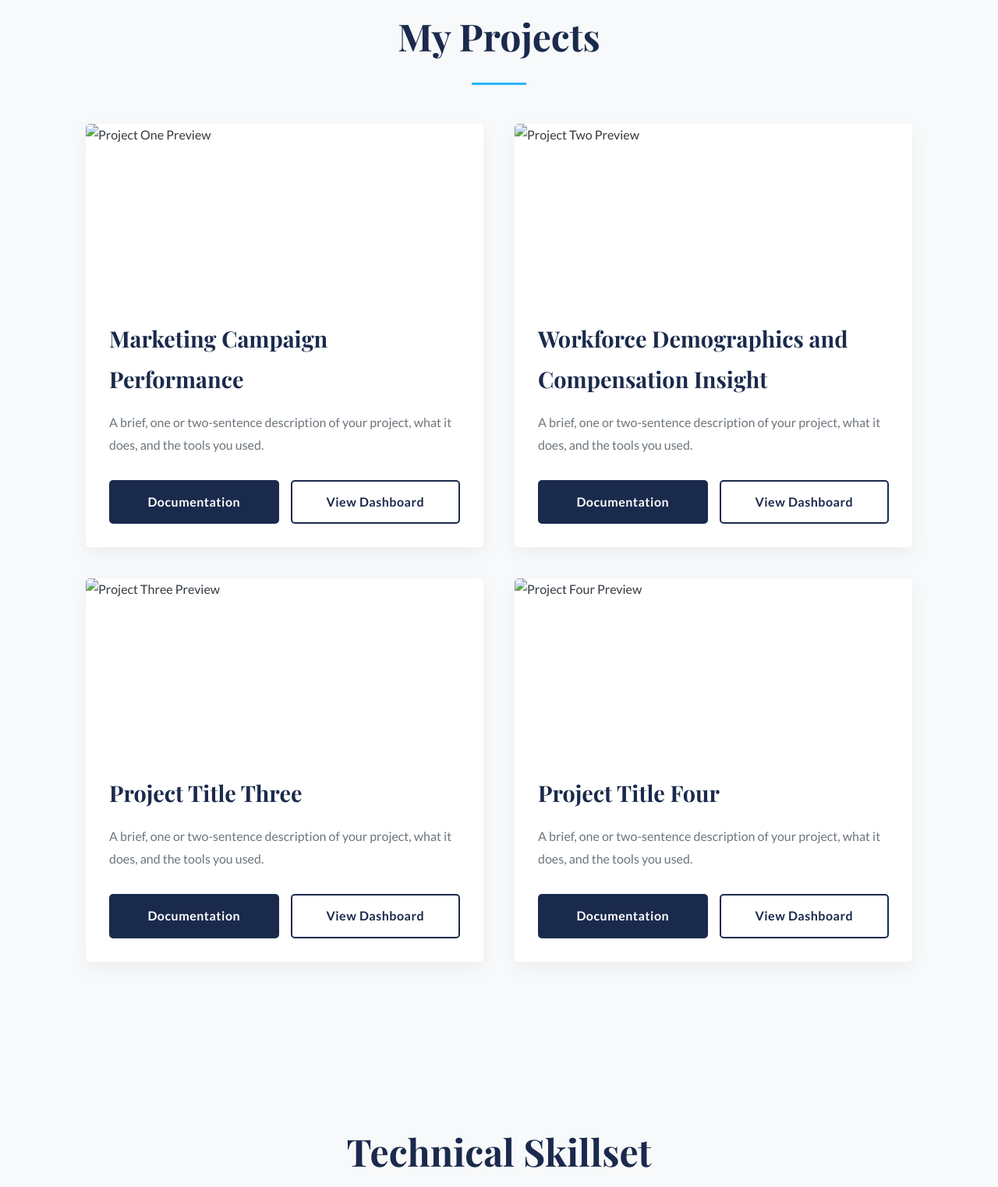
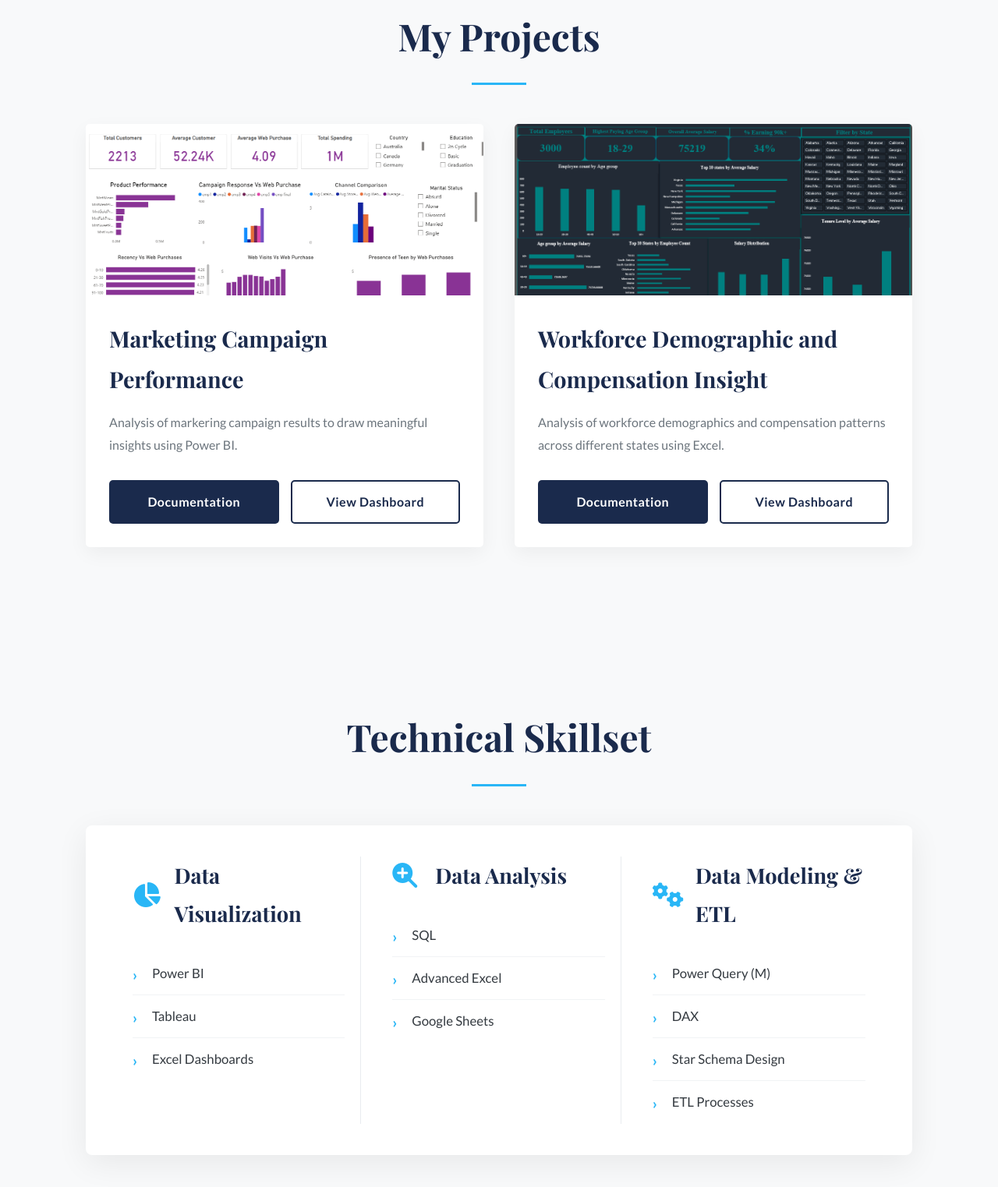
Before and after one commit to adulojumiriam-hub/adulojumiriam.github.io, a plain HTML site: page index.html in a window 1280 px wide. Shown: the part 1172-2695 px from the top of the page at 78% size. Drawn offline with nearby package versions, Linux system fonts and the light colour scheme.

Commit message:
Update index.html

```diff
--- a/index.html
+++ b/index.html
@@ -34,7 +34,7 @@
             <!--💡UPDATE: Add your social media links and CV file-->
             <a href="https://www.linkedin.com/in/miriam-aduloju/" target="_blank" title="LinkedIn"><i class="fab fa-linkedin"></i></a>
             <a href="https://github.com/adulojumiriam-hub" target="_blank" title="GitHub"><i class="fab fa-github"></i></a>
-            <a href="assets/Your_Name_CV.pdf" download title="Download CV"><i class="fas fa-file-arrow-down"></i></a>
+            <a href="assets/Miriam Aduloju Data Analysis pdf" download title="Download CV"><i class="fas fa-file-arrow-down"></i></a>
         </div>
     </div>
 </header>
@@ -57,7 +57,7 @@
         <h2>About Me</h2>
         <div class="about-content">
             <!--💡UPDATE: Change the image to your own profile photo in assets/images/-->
-            <img src="assets/images/profile-placeholder.jpg" alt="Your Name" class="profile-photo">
+            <img src="assets/images/DP Idea - Copy.PNG" alt="Your Name" class="profile-photo">
             <div class="about-text">
                 <!--💡UPDATE: Write your own 'About Me' text here-->
                 <p> I'm a data professional with expertise in transforming complex datasets into actionable insights. My work focuses on creating interactive visualizations and data-driven stories that help organizations make informed decisions.</p>
@@ -77,10 +77,10 @@
             <!-- Project 1 -->
              <div class="project-card">
                 <!--💡UPDATE: Add a preview image of your project to assets/images/ -->
-                <img src="assets/images/project-placeholder-1.jpg" alt="Project One Preview">
+                <img src="assets/images/Miriam Aduloju Marketing Insight Dashboard.png" alt="Marketing Campaign Insight Preview">
                 <div class="project-card-content">
                     <h3>Marketing Campaign Performance</h3>
-                    <p>A brief, one or two-sentence description of your project, what it does, and the tools you used.</p>
+                    <p>Analysis of markering campaign results to draw meaningful insights using Power BI.</p>
                     <div class="project-buttons">
                         <!--💡UPDATE: Add link to your project's code/documentation on GitHub-->
                         <a href="https://github.com/adulojumiriam-hub/Marketing-Campaign-Performance" target="_blank" class="btn">Documentation</a>
@@ -92,10 +92,10 @@
 
             <!-- Project 2 -->
             <div class="project-card">
-                <img src="assets/images/project-placeholder-2.jpg" alt="Project Two Preview">
+                <img src="assets/images/Workforce- Demographic Dashboard.png" alt=" Workforce Demographic and Compensation Insight Preview">
                 <div class="project-card-content">
-                    <h3>Workforce Demographics and Compensation Insight</h3>
-                    <p>A brief, one or two-sentence description of your project, what it does, and the tools you used.</p>
+                    <h3>Workforce Demographic and Compensation Insight</h3>
+                    <p>Analysis of workforce demographics and compensation patterns across different states using Excel.</p>
                     <div class="project-buttons">
                         <a href="https://github.com/adulojumiriam-hub/Workforce-Demographics-and-Compensation-Insight" target="_blank" class="btn">Documentation</a>
                         <a href="[YOUR_LIVE_DASHBOARD_URL]" target="_blank" class="btn btn-secondary">View Dashboard</a>
@@ -103,31 +103,6 @@
                 </div>
             </div>
 
-            <!-- Project 3 -->
-            <div class="project-card">
-                <img src="assets/images/project-placeholder-3.jpg" alt="Project Three Preview">
-                <div class="project-card-content">
-                    <h3>Project Title Three</h3>
-                    <p>A brief, one or two-sentence description of your project, what it does, and the tools you used.</p>
-                    <div class="project-buttons">
-                        <a href="[YOUR_GITHUB_PROJECT_URL]" target="_blank" class="btn">Documentation</a>
-                        <a href="[YOUR_LIVE_DASHBOARD_URL]" target="_blank" class="btn btn-secondary">View Dashboard</a>
-                    </div>
-                </div>
-            </div>
-
-            <!-- Project 4 -->
-            <div class="project-card">
-                <img src="assets/images/project-placeholder-4.jpg" alt="Project Four Preview">
-                <div class="project-card-content">
-                    <h3>Project Title Four</h3>
-                    <p>A brief, one or two-sentence description of your project, what it does, and the tools you used.</p>
-                    <div class="project-buttons">
-                        <a href="[YOUR_GITHUB_PROJECT_URL]" target="_blank" class="btn">Documentation</a>
-                        <a href="[YOUR_LIVE_DASHBOARD_URL]" target="_blank" class="btn btn-secondary">View Dashboard</a>
-                    </div>
-                </div>
-            </div>
 
         </div>
     </div>
@@ -162,7 +137,6 @@
                 <ul class="skill-list">
                     <li>SQL</li>
                     <li>Advanced Excel</li>
-                    <li>Python (Pandas)</li>
                     <li>Google Sheets</li>
                 </ul>
             </div>
```
